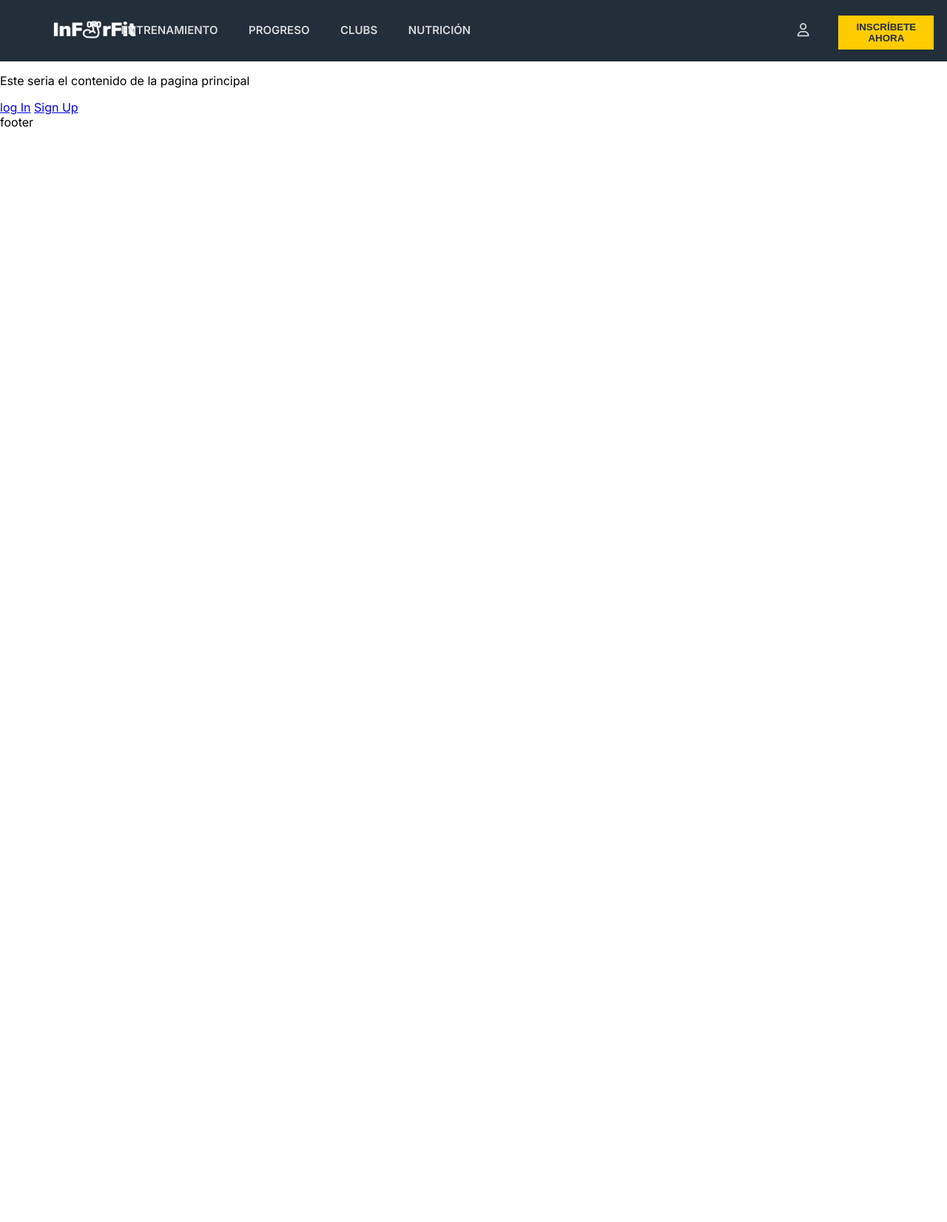
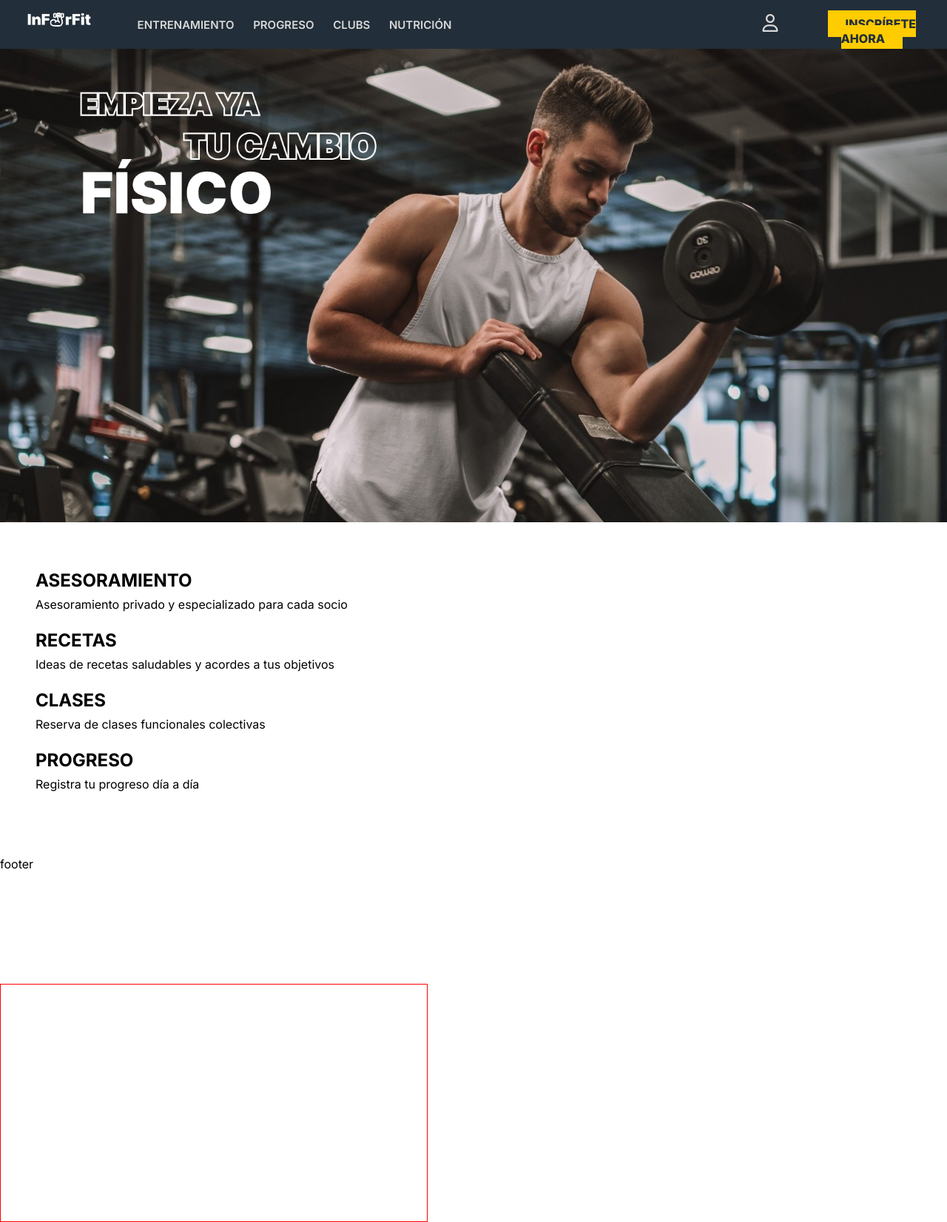
Before and after one commit to javitr17/InforFit-JavierTrujillo, a Django app: page / in a window 1280 px wide. Shown: the whole page at 74% size. Before the commit the page ends 172 px from the top, so only its background shows below. Run offline with Django 5.2, Linux system fonts and the light colour scheme.

Commit message:
commit 5: pag principal en proceso

```diff
--- a/InForFit/InForFit/InForFit/templates/InForFit/index.html
+++ b/InForFit/InForFit/InForFit/templates/InForFit/index.html
@@ -1,8 +1,30 @@
 {% extends 'base.html' %}
 {% block content %}
-<p>Este seria el contenido de la pagina principal</p>
-    <a href="{% url 'login' %}">log In</a>
-    <a href="{% url 'signup' %}">Sign Up</a>
+<div class="imagenFondoPrincipal"></div>
+<div class="seccionInfo">
+
+    <div class="infoSuscripcion"></div>
+    <div class="infoGym">
+        <div class="seccionInfoGym">
+            <div class="tituloInfogym">ASESORAMIENTO</div>
+            <div class="descInfoGym">Asesoramiento privado y especializado para cada socio</div>
+        </div>
+        <div class="seccionInfoGym">
+            <div class="tituloInfogym">RECETAS</div>
+            <div class="descInfoGym">Ideas de recetas saludables y acordes a tus objetivos</div>
+        </div>
+        <div class="seccionInfoGym">
+            <div class="tituloInfogym">CLASES</div>
+            <div class="descInfoGym">Reserva de clases funcionales colectivas </div>
+        </div>
+        <div class="seccionInfoGym">
+            <div class="tituloInfogym">PROGRESO</div>
+            <div class="descInfoGym">Registra tu progreso día a día</div>
+        </div>
+    </div>
+</div>
+
+
 
 
 {% endblock %}
--- a/InForFit/InForFit/InForFit/templates/base.html
+++ b/InForFit/InForFit/InForFit/templates/base.html
@@ -3,7 +3,8 @@
 <head>
     <meta charset="UTF-8">
     <meta name="viewport" content="width=device-width, initial-scale=1">
-    <link rel="stylesheet" href="{% static 'css/estilos.css' %}">
+    <link rel="stylesheet" href="{% static 'css/estilosCabecera.css' %}">
+    <link rel="stylesheet" href="{% static 'css/estilosIndex.css' %}">
     <link href="https://fonts.googleapis.com/css2?family=Inter:wght@400;600;700;800&display=swap" rel="stylesheet">
     <link rel="stylesheet" href="https://cdnjs.cloudflare.com/ajax/libs/font-awesome/6.0.0-beta3/css/all.min.css">
 </head>
@@ -17,8 +18,8 @@
         <a href="#" class="navNutricion">NUTRICIÓN</a>
     </div>
     <div class="navDer">
-        <div class="logoPerfil"><i class="fa-regular fa-user"></i></div>
-        <div class="navBoton"><button>INSCRÍBETE AHORA</button></div>
+        <div class="logoPerfil"><a href="{% url 'login' %}"><i class="fa-regular fa-user"></i></a></div>
+        <div class="navBoton"><a class="navBoton" href="{% url 'signup' %}">INSCRÍBETE AHORA</a></div>
     </div>
 
 </div>
--- a/InForFit/InForFit/app/static/css/estilos.css
+++ /dev/null
@@ -1,56 +0,0 @@
-
-body {
-    font-family: 'Inter', sans-serif;
-    margin:0;
-}
-
-.cabecera{
-    background-color:#222E39 ;
-    color: #D9D9D9;
-    display: grid;
-    grid-template-columns: 10% 70% 20%;
-    font-weight: 600;
-    text-align: center;
-    padding: 16px 32px;
-
-}
-.cabecera img {
-
-    width: 200px;
-    height: 48px;
-}
-
-.barraNav{
-    display: flex;
-    gap: 5%;
-    font-size: 15px;
-    padding: 10px;
-}
-.barraNav a{
-    padding-top: 5px;
-    color: #D9D9D9;
-    text-decoration: none;
-}
-
-.navDer{
-    display: flex;
-    /*padding-top: 15px;*/
-    gap: 40px;
-    margin-left: 30%;
-}
-.logoPerfil{
-    padding-top: 15px;
-     font-size:18px;
-}
-
-.navBoton button{
-    background-color: #FFCC00;
-    padding: 8px 24px;
-    border: none;
-    color: #222E39;
-    font-weight: 800;
-
-}
-.navBoton{
-    padding-top: 5px;
-}
--- /dev/null
+++ b/InForFit/InForFit/app/static/css/estilosCabecera.css
@@ -0,0 +1,71 @@
+body {
+    font-family: 'Inter', sans-serif;
+    margin: 0;
+    padding: 0;
+    box-sizing: border-box;
+}
+
+/* Cabecera */
+.cabecera {
+    background-color: #222E39;
+    color: #D9D9D9;
+    display: grid;
+    grid-template-columns: 1fr 7fr 2fr; /* Mantiene la proporción de 10% 70% 20% */
+    font-weight: 600;
+    text-align: center;
+    padding: 0.25vw 0.05vw 0.25vw 0.5vw; /* top, right, bottom, left */
+}
+
+.cabecera img {
+    margin-top: 0.5vh;
+    width: 12vw; /* Proporcional al ancho de la ventana */
+    height: auto; /* Mantener la proporción */
+}
+
+/* Barra de navegación */
+.barraNav {
+    display: flex;
+    justify-content: flex-start; /* Alinear a la izquierda */
+    gap: 2vw; /* Espaciado entre enlaces */
+    font-size: 1.2rem; /* Unidades relativas para adaptarse a distintos tamaños */
+    padding: 1vh 2vw; /* Ajuste con vh y vw para ser responsive */
+}
+
+.barraNav a {
+    padding-top: 0.8rem;
+    color: #D9D9D9;
+    text-decoration: none;
+    font-size: 15px;
+}
+
+/* Elementos de la derecha */
+.navDer {
+    display: flex;
+    gap: 2vw; /* Proporcional a la ventana */
+    justify-content: center; /* Alinea los elementos a la derecha */
+
+}
+
+.logoPerfil {
+    padding-top: 2vh;
+    font-size: 1.5rem; /* Tamaño adaptable */
+
+}
+.logoPerfil a i{
+    color: #D9D9D9;
+}
+
+/* Botón de la cabecera */
+.navBoton a {
+    background-color: #FFCC00;
+    padding: 0.5rem 1.5rem;
+    border: none;
+    color: #222E39;
+    font-weight: 800;
+    font-size: 1rem;
+    text-decoration: none;
+}
+
+.navBoton {
+    padding-top: 1.2rem;
+}
--- /dev/null
+++ b/InForFit/InForFit/app/static/css/estilosIndex.css
@@ -0,0 +1,46 @@
+.imagenFondoPrincipal {
+    width: 100%;
+    height: 80vh;
+    background-image: url("../imagenes/fondoweb.png");
+    background-position: top; /* Posiciona la imagen en la parte superior */
+    background-repeat: no-repeat;
+    background-size: cover;
+    position: relative;
+}
+
+.seccionInfo {
+    display: flex; /* Flex para alinear los elementos horizontalmente */
+    justify-content: flex-start; /* Alinea los elementos a la izquierda */
+    gap: 3rem; /* Espacio entre los elementos */
+    margin: 4rem auto; /* Centrar en el contenedor, con margen superior e inferior */
+    width: 100vw; /* Ocupa todo el ancho de la pantalla */
+    position: relative;
+}
+
+.infoSuscripcion {
+    position: absolute; /* Posiciona el elemento relativo a .imagenFondoPrincipal */
+    width: 45vw; /* Ajusta el tamaño según sea necesario */
+    height: 40vh;
+    top: 70vh; /* Parte de la infoSuscripcion aparece encima de la imagen de fondo */
+    left: 0; /* Mantenerlo a la izquierda */
+    border: 1px solid red; /* Solo para referencia visual */
+}
+
+.infoGym {
+    flex-grow: 1; /* Ocupa el resto del espacio disponible a la derecha de .infoSuscripcion */
+    padding-left: 3rem; /* Añadir espacio entre los dos elementos */
+}
+
+.seccionInfoGym {
+    margin-bottom: 1.5rem;
+}
+
+.tituloInfogym {
+    font-weight: bold;
+    font-size: 24px;
+    margin-bottom: 0.5rem;
+}
+
+.descInfoGym {
+    font-size: 16px;
+}
```
Also changed, not shown: InForFit/InForFit/app/static/imagenes/fondo.png (added), InForFit/InForFit/app/static/imagenes/fondoMain.png (added), InForFit/InForFit/app/static/imagenes/fondoWeb.jpg (added), InForFit/InForFit/app/static/imagenes/fondoweb.png (added).
